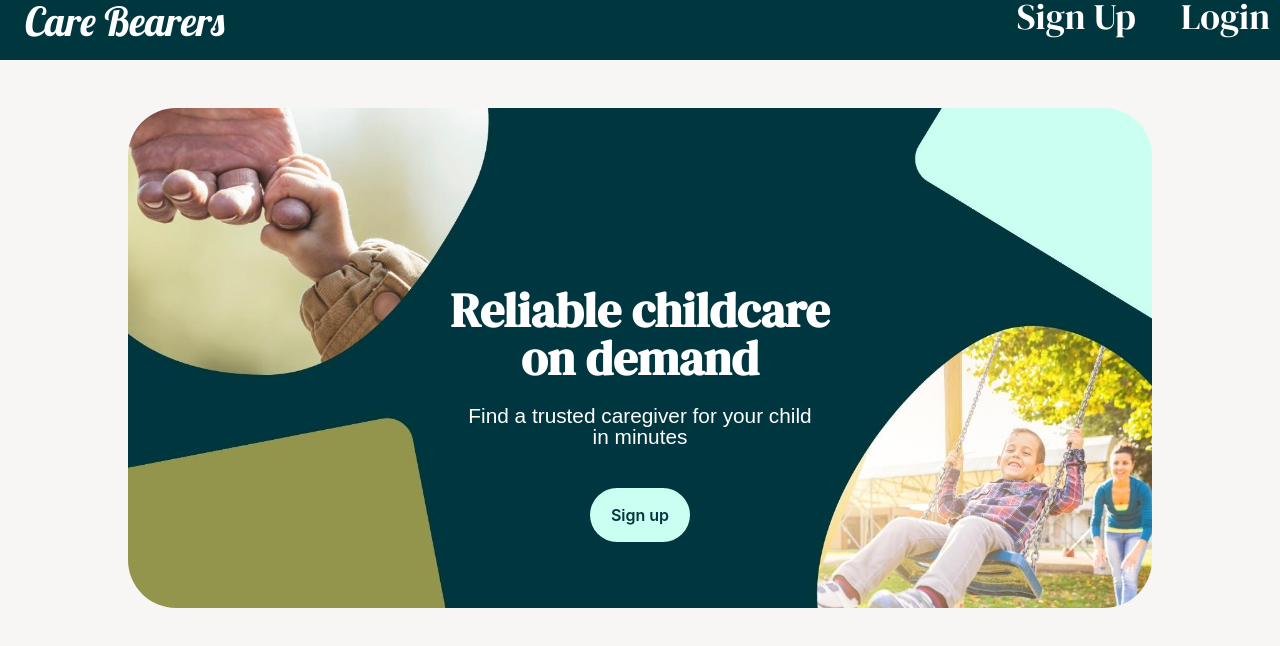
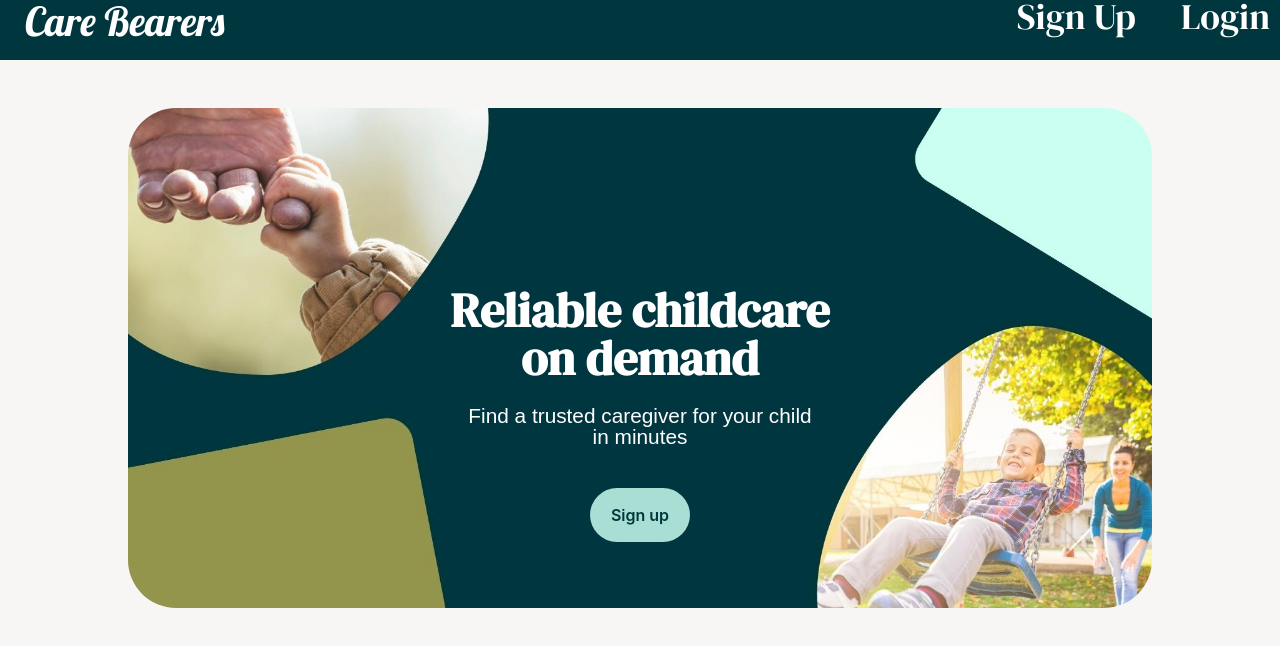
Before and after one commit to karilyn/CareBearers, a React (Create React App) app in the folder frontend/: page / in a window 1280 px wide. Shown: the top 646 px of the page. Built offline with nearby package versions, Linux system fonts and the light colour scheme.

Commit message:
Update variable colours

```diff
--- a/frontend/src/styles/variables.scss
+++ b/frontend/src/styles/variables.scss
@@ -6,5 +6,5 @@ $font-color-light: #ffffff;
 
 $background-color: #f8f6f5;
 $dark-green-color: #00373e;
-$olive-green-color: #94954c;
-$light-aqua-color: #cafff2;
+$olive-green-color: #437A7A;
+$light-aqua-color: #A8DED4;
```
